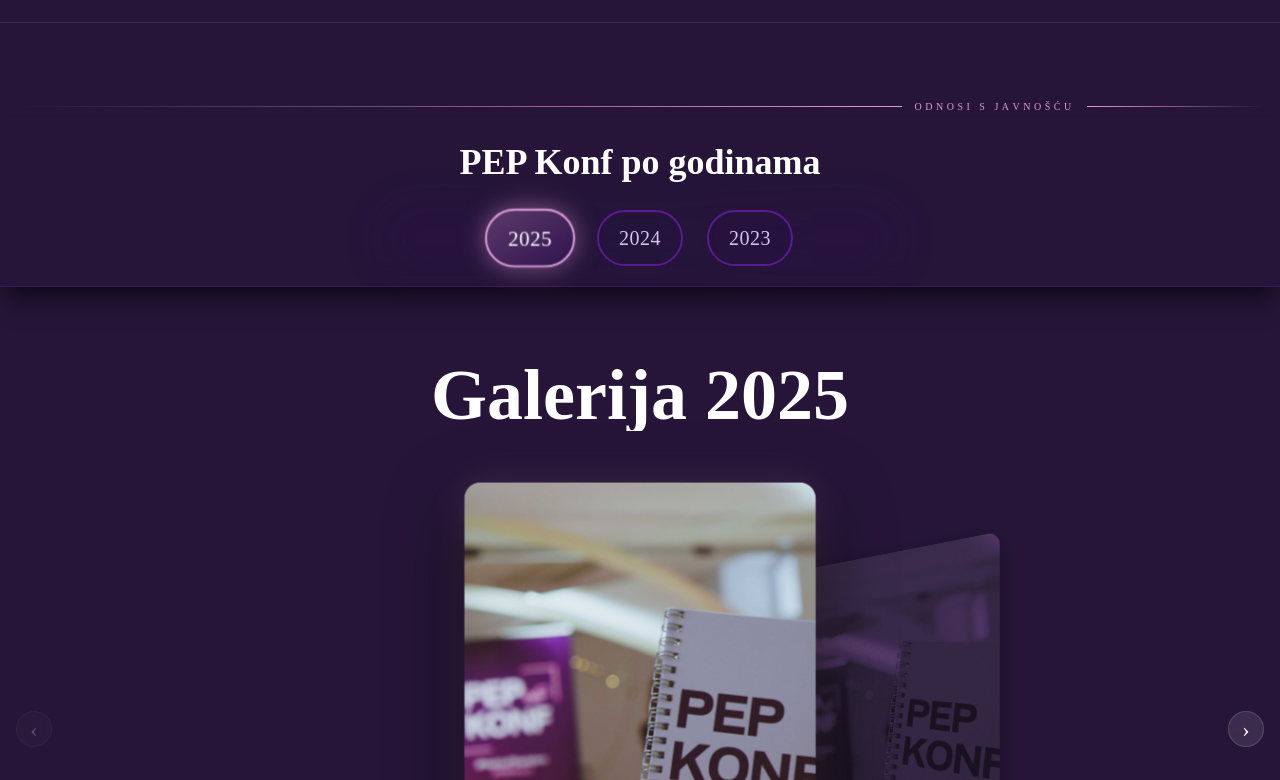
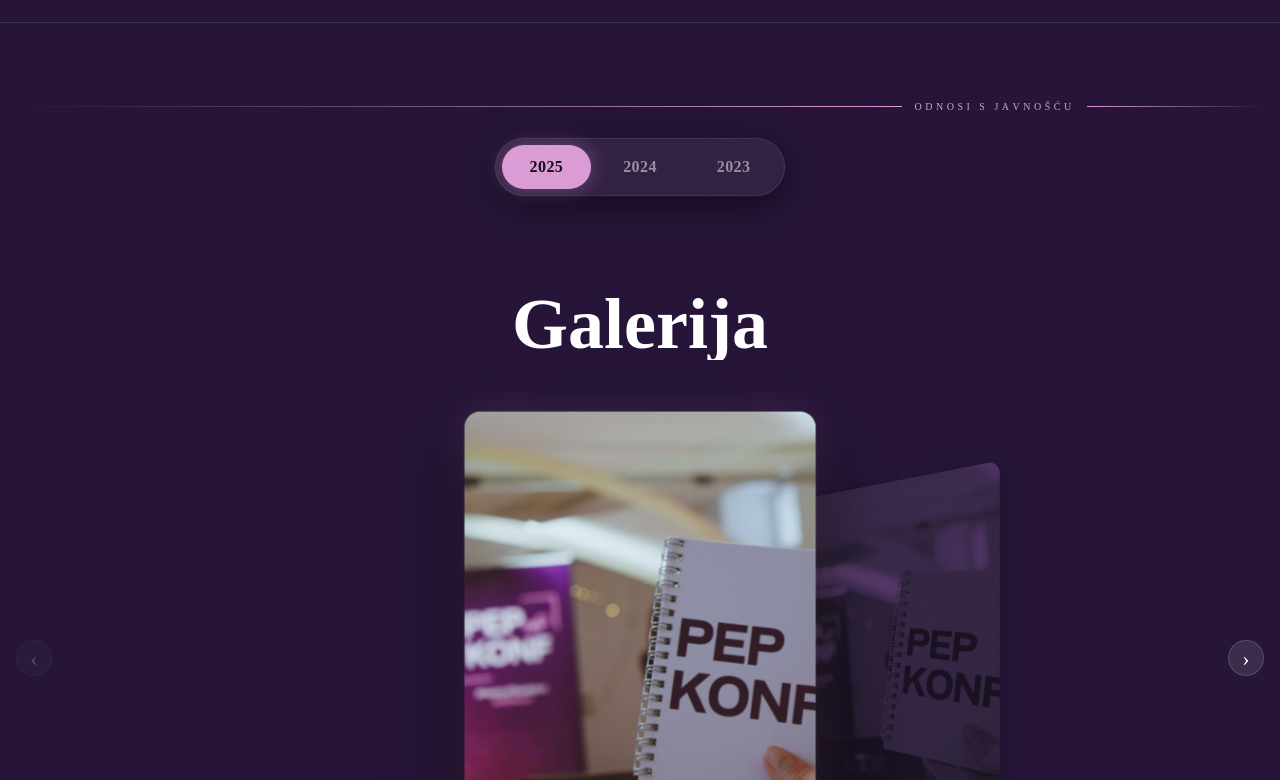
Before and after one commit to MarinoRosic/PEPKonf, a React (Create React App) app: page / in a window 1280 px wide. Shown: the part 3960-4740 px from the top of the page. Built offline with nearby package versions, Linux system fonts and the light colour scheme; a web font is replaced by a local one.

Commit message:
Upgradean YearButtons.js, male dorade na Presentation.js

```diff
--- a/src/Components/Gallery.js
+++ b/src/Components/Gallery.js
@@ -28,7 +28,7 @@
             <section className="overflow-x-hidden py-10">
               <motion.div className="overflow-hidden">
                 <h1 className="content-center text-5xl font-bold text-center text-white md:text-6xl lg:text-7xl lg:mt-8">
-                  Galerija {selectedYear}
+                  Galerija
                 </h1>
               </motion.div>
               <div className="pt-10 px-2">
--- a/src/Components/LecturersSection.js
+++ b/src/Components/LecturersSection.js
@@ -60,7 +60,7 @@
             {data.panelisti?.length > 0 && (
               <div>
                 <h1 className="text-5xl text-center text-white md:text-6xl lg:text-7xl">
-                  <RevealText>Panelisti:</RevealText>
+                  <RevealText>Panelisti</RevealText>
                 </h1>
 
                 <div className="flex flex-row flex-wrap pt-20 pb-12 gap-y-10 lg:gap-y-20">
@@ -75,7 +75,7 @@
             {data.radionica?.length > 0 && (
               <div className="pt-14">
                 <h1 className="text-5xl text-center text-white md:text-6xl lg:text-7xl">
-                  <RevealText>Radionica:</RevealText>
+                  <RevealText>Radionica</RevealText>
                 </h1>
                 <div className="flex flex-row flex-wrap pt-20 pb-12 gap-y-10 lg:gap-y-20">
                   {data.radionica.map((props, i) => (
@@ -89,7 +89,7 @@
             {data.predavaci?.length > 0 && (
               <div className="pt-14">
                 <h1 className="text-5xl text-center text-white md:text-6xl lg:text-7xl">
-                  <RevealText>Predavači:</RevealText>
+                  <RevealText>Predavači</RevealText>
                 </h1>
                 <div className="flex flex-row flex-wrap pt-20 pb-12 gap-y-10 lg:gap-y-20">
                   {data.predavaci.map((props, i) => (
@@ -103,7 +103,7 @@
             {data.moderatorice?.length > 0 && (
               <div className="pt-14">
                 <h1 className="text-5xl text-center text-white md:text-6xl lg:text-7xl">
-                  <RevealText>Moderatorice:</RevealText>
+                  <RevealText>Moderatorice</RevealText>
                 </h1>
                 <div className="flex flex-row flex-wrap pt-20 pb-12 gap-y-10 lg:gap-y-20">
                   {data.moderatorice.map((props, i) => (
--- a/src/Components/Presentation.js
+++ b/src/Components/Presentation.js
@@ -2,12 +2,18 @@
 import { motion, useInView } from 'framer-motion'
 
 const lines = [
-  { text: 'PR.',          pink: false },
-  { text: 'PRIČE.',           pink: true  },
-  { text: 'ISKUSTVO.',        pink: false },
-  { text: 'SVE NA',           pink: false },
-  { text: 'JEDNOM MJESTU.',   pink: true  },
+  { text: 'PR.',            pink: false, sentence: 0 },
+  { text: 'PRIČE.',         pink: true,  sentence: 1 },
+  { text: 'ISKUSTVO.',      pink: false, sentence: 2 },
+  { text: 'SVE NA',         pink: false, sentence: 3 },
+  { text: 'JEDNOM MJESTU.', pink: true,  sentence: 3 },
 ]
+
+const sentences = [...new Set(lines.map(l => l.sentence))]
+const lastSentence = sentences[sentences.length - 1]
+const penultimate = sentences[sentences.length - 2]
+const getDelay = (sentence) =>
+  sentence === lastSentence ? penultimate * 0.18 + 1.1 : sentence * 0.18
 
 const MaskLine = ({ children, delay, isInView }) => (
   <div className="overflow-hidden">
@@ -31,8 +37,12 @@
       className="flex items-center min-h-screen px-8 lg:px-20 py-24"
     >
       <div className="flex flex-col gap-1 md:gap-2">
-        {lines.map(({ text, pink }, i) => (
-          <MaskLine key={i} delay={i * 0.14} isInView={isInView}>
+        {lines.map(({ text, pink, sentence }, i) => (
+          <MaskLine
+            key={i}
+            delay={getDelay(sentence)}
+            isInView={isInView}
+          >
             <h2
               className={`
                 text-[13vw] sm:text-[11vw] lg:text-[9vw]
--- a/src/Components/Program.js
+++ b/src/Components/Program.js
@@ -56,8 +56,8 @@
           <img className="rotate-180 w-[240px] lg:w-[480px]" src={headerImg} alt="" loading="lazy" decoding="async" />
         </div>
       </header>
-      <Table datum="24.4. Četvrtak" day={day1} />
-      <Table datum="25.4. Petak"   day={day2} />
+      <Table datum="16.4. Četvrtak" day={day1} />
+      <Table datum="17.4. Petak"   day={day2} />
     </section>
   );
 };
--- a/src/Components/YearButtons.js
+++ b/src/Components/YearButtons.js
@@ -1,91 +1,67 @@
-import { useYear } from '../Components/YearContext';
-import { motion } from 'framer-motion';
-import { useLenis } from 'lenis/react';
+import { motion } from 'framer-motion'
+import { useYear } from '../Components/YearContext'
+import { useLenis } from 'lenis/react'
 
-const YEARS = [ 2025, 2024, 2023];
+const YEARS = [2025, 2024, 2023]
 
 export default function YearButtons() {
-  const { selectedYear, setSelectedYear } = useYear();
-  const lenis = useLenis();
+  const { selectedYear, setSelectedYear } = useYear()
+  const lenis = useLenis()
 
   const handleYearClick = (year) => {
-    setSelectedYear(year);
-
+    setSelectedYear(year)
     setTimeout(() => {
-      const startElement = document.getElementById('year-content-start');
-      if (!startElement) return;
-
+      const startElement = document.getElementById('year-content-start')
+      if (!startElement) return
       if (lenis) {
-        lenis.scrollTo(startElement, { duration: 1.2 });
+        lenis.scrollTo(startElement, { duration: 1.2 })
       } else {
-        // Fallback for mobile (Lenis disabled on touch)
-        startElement.scrollIntoView({ behavior: 'smooth' });
+        startElement.scrollIntoView({ behavior: 'smooth' })
       }
-    }, 150);
-  };
+    }, 150)
+  }
 
   return (
-    <section
-      className={`
-        sticky top-0 z-20
-        bg-[#0f0f1a]/92
-        backdrop-blur-md
-        border-b border-purple-900/50
-        shadow-xl shadow-black/40
-        pb-5 pt-4 md:pt-6
-        transition-all duration-200
-      `}
+    <section className="sticky top-0 z-20 flex justify-center py-3 sm:py-5">
+      <motion.div
+        initial={{ y: -64, opacity: 0, scale: 0.9 }}
+        whileInView={{ y: 0, opacity: 1, scale: 1 }}
+        viewport={{ once: true }}
+        transition={{ type: 'spring', stiffness: 340, damping: 26 }}
+        className="
+          relative flex items-center gap-0.5 sm:gap-1
+          p-1 sm:p-1.5
+          bg-white/[0.06] backdrop-blur-2xl
+          border border-white/[0.08]
+          rounded-full
+          shadow-[0_8px_40px_rgba(0,0,0,0.5),0_0_0_0.5px_rgba(255,255,255,0.05)]
+        "
       >
-      <div className="mx-auto max-w-7xl px-4 sm:px-6 lg:px-8">
-        <motion.h1
-          className="
-            text-center text-2xl md:text-4xl font-bold text-white
-            mb-5 md:mb-7
-          "
-          initial={{ opacity: 0.8, scale: 0.98 }}
-          animate={{ opacity: 1, scale: 1 }}
-          transition={{ duration: 0.4 }}
-        >
-          PEP Konf po godinama
-        </motion.h1>
-
-        <div className="relative flex flex-wrap justify-center gap-3 sm:gap-4 md:gap-6">
-          {/* optional soft glow */}
-          <div
-            className="
-              absolute inset-0 -z-10
-              bg-gradient-to-r from-purple-950/25 via-indigo-950/15 to-purple-950/25
-              blur-xl opacity-70 rounded-full
-              max-w-xs sm:max-w-md md:max-w-lg mx-auto
-              pointer-events-none
-            "
-          />
-
         {YEARS.map((year) => {
-            const isActive = selectedYear === year;
-
+          const isActive = selectedYear === year
           return (
             <button
               key={year}
               onClick={() => handleYearClick(year)}
               className={`
-                  min-w-[68px] px-4 py-2.5 sm:min-w-[80px] sm:px-5 sm:py-3
-                  rounded-full font-medium text-base sm:text-lg md:text-xl tracking-wide
-                  transition-all duration-300 ease-out
-                  border-2 backdrop-blur-sm
-                  ${
-                    isActive
-                      ? 'border-[#db9bd5] text-white bg-gradient-to-br from-[#db9bd5]/30 to-purple-900/25 shadow-[0_0_24px_rgba(219,155,213,0.5)] scale-105'
-                      : 'border-purple-700/60 text-purple-200/90 hover:text-white hover:border-[#db9bd5]/70 hover:bg-purple-950/40 hover:shadow-[0_0_16px_rgba(219,155,213,0.4)]'
-                  }
+                relative px-5 py-2 sm:px-7 sm:py-2.5 rounded-full
+                text-sm sm:text-base font-semibold tracking-wide
+                transition-colors duration-200
+                ${isActive ? 'text-[#0f0f1a]' : 'text-white/50 hover:text-white/80'}
               `}
             >
-                {year}
+              {isActive && (
+                <motion.div
+                  layoutId="year-pill"
+                  className="absolute inset-0 rounded-full bg-[#db9bd5] shadow-[0_0_20px_rgba(219,155,213,0.35)]"
+                  transition={{ type: 'spring', stiffness: 500, damping: 35 }}
+                />
+              )}
+              <span className="relative z-10">{year}</span>
             </button>
-            );
+          )
         })}
-        </div>
-      </div>
+      </motion.div>
     </section>
-  );
+  )
 }
```
Lines whose indentation alone changed are shown as unchanged.
